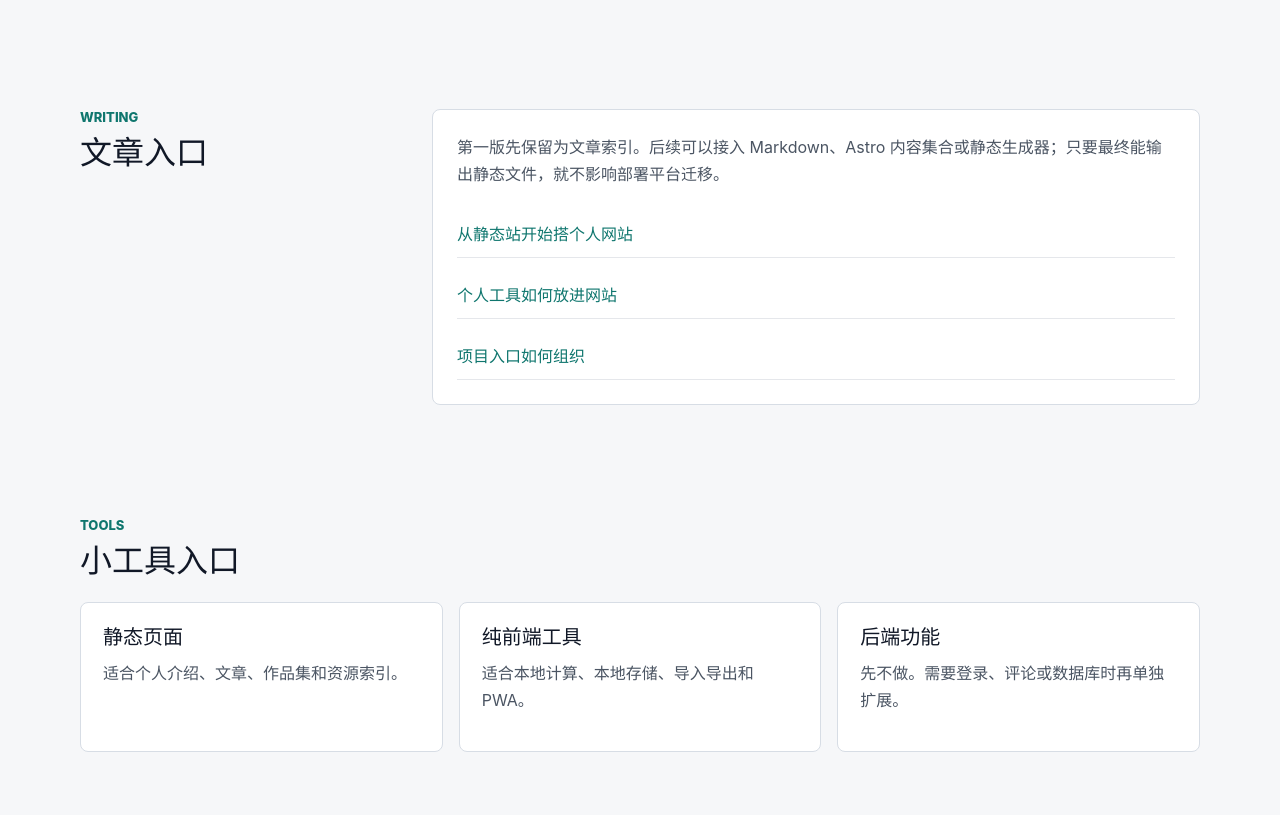
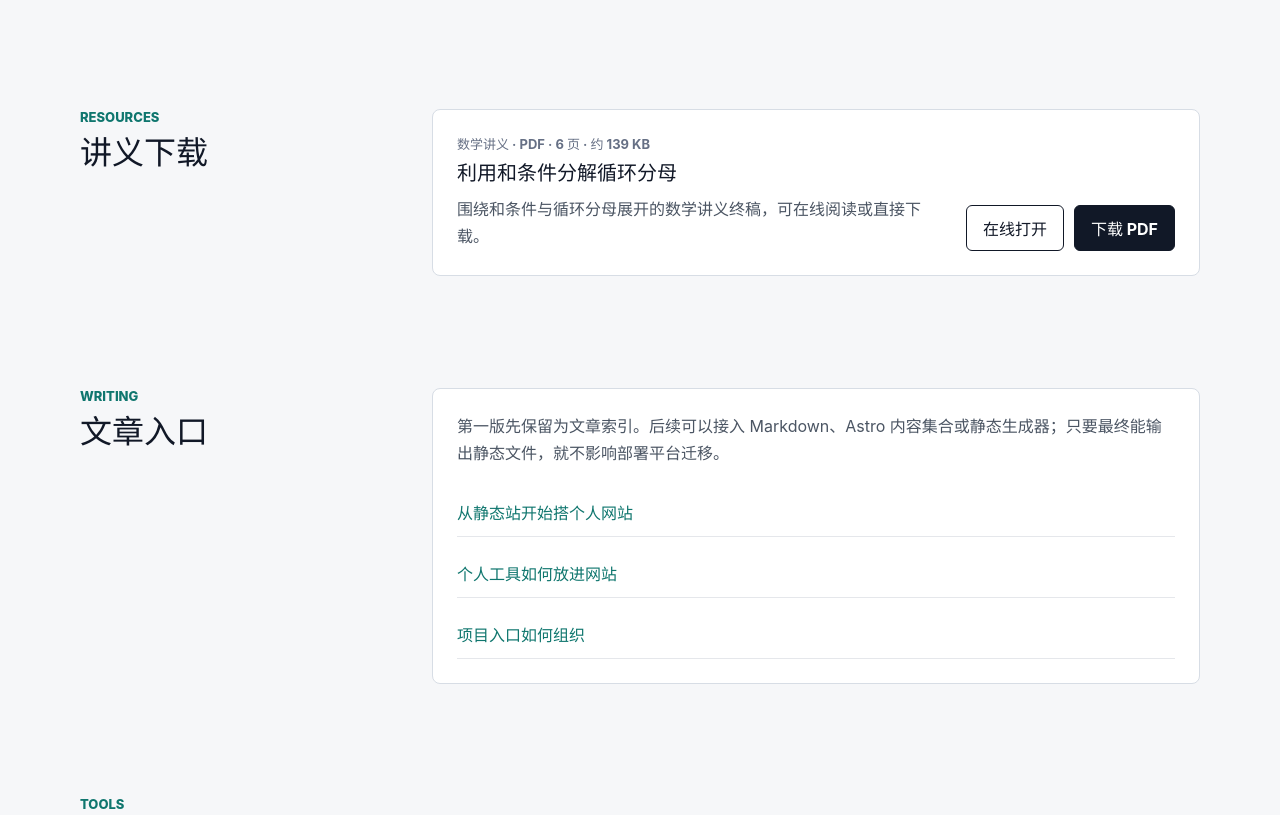
Before and after one commit to amymiller76717-sudo/personal-website, a website built with Vite: page index.html in a window 1280 px wide. Shown: the part 1197-2012 px from the top of the page. Built offline with nearby package versions, Linux system fonts and the light colour scheme.

Commit message:
Publish PDF lecture download MVP (#4)
Add the approved six-page lecture PDF and expose same-origin open and download actions on the personal website.

Closes #3

```diff
--- a/index.html
+++ b/index.html
@@ -15,6 +15,7 @@
       <a class="brand" href="#top" aria-label="回到首页">个人网站实验站</a>
       <nav aria-label="主导航">
         <a href="#projects">项目</a>
+        <a href="#resources">讲义</a>
         <a href="#writing">文章</a>
         <a href="#tools">工具</a>
         <a href="#deploy">部署</a>
@@ -84,6 +85,33 @@
             <p>承载博客、方法论、公司内容、会议材料和对外表达。</p>
           </article>
         </div>
+      </section>
+
+      <section id="resources" class="section split" aria-labelledby="resources-title">
+        <div class="section-heading">
+          <p class="eyebrow">Resources</p>
+          <h2 id="resources-title">讲义下载</h2>
+        </div>
+        <article class="plain-panel resource-card">
+          <div>
+            <span class="label">数学讲义 · PDF · 6 页 · 约 139 KB</span>
+            <h3>利用和条件分解循环分母</h3>
+            <p>围绕和条件与循环分母展开的数学讲义终稿，可在线阅读或直接下载。</p>
+          </div>
+          <div class="resource-actions" aria-label="讲义操作">
+            <a
+              class="button secondary"
+              href="./downloads/cyclic-denominator-sum-condition-lecture.pdf"
+              target="_blank"
+              rel="noopener noreferrer"
+            >在线打开</a>
+            <a
+              class="button primary"
+              href="./downloads/cyclic-denominator-sum-condition-lecture.pdf"
+              download="cyclic-denominator-sum-condition-lecture.pdf"
+            >下载 PDF</a>
+          </div>
+        </article>
       </section>
 
       <section id="writing" class="section split" aria-labelledby="writing-title">
--- a/src/styles.css
+++ b/src/styles.css
@@ -250,6 +250,24 @@ h3 {
   padding: 24px;
 }
 
+.resource-card {
+  display: flex;
+  align-items: flex-end;
+  justify-content: space-between;
+  gap: 28px;
+}
+
+.resource-card > div:first-child {
+  max-width: 56ch;
+}
+
+.resource-actions {
+  display: flex;
+  flex: 0 0 auto;
+  flex-wrap: wrap;
+  gap: 10px;
+}
+
 .link-list {
   display: grid;
   gap: 12px;
@@ -338,6 +356,11 @@ footer {
     grid-template-columns: 1fr;
   }
 
+  .resource-card {
+    align-items: flex-start;
+    flex-direction: column;
+  }
+
   .section {
     padding: 42px 0;
   }
```
Also changed, not shown: 1 other file.
